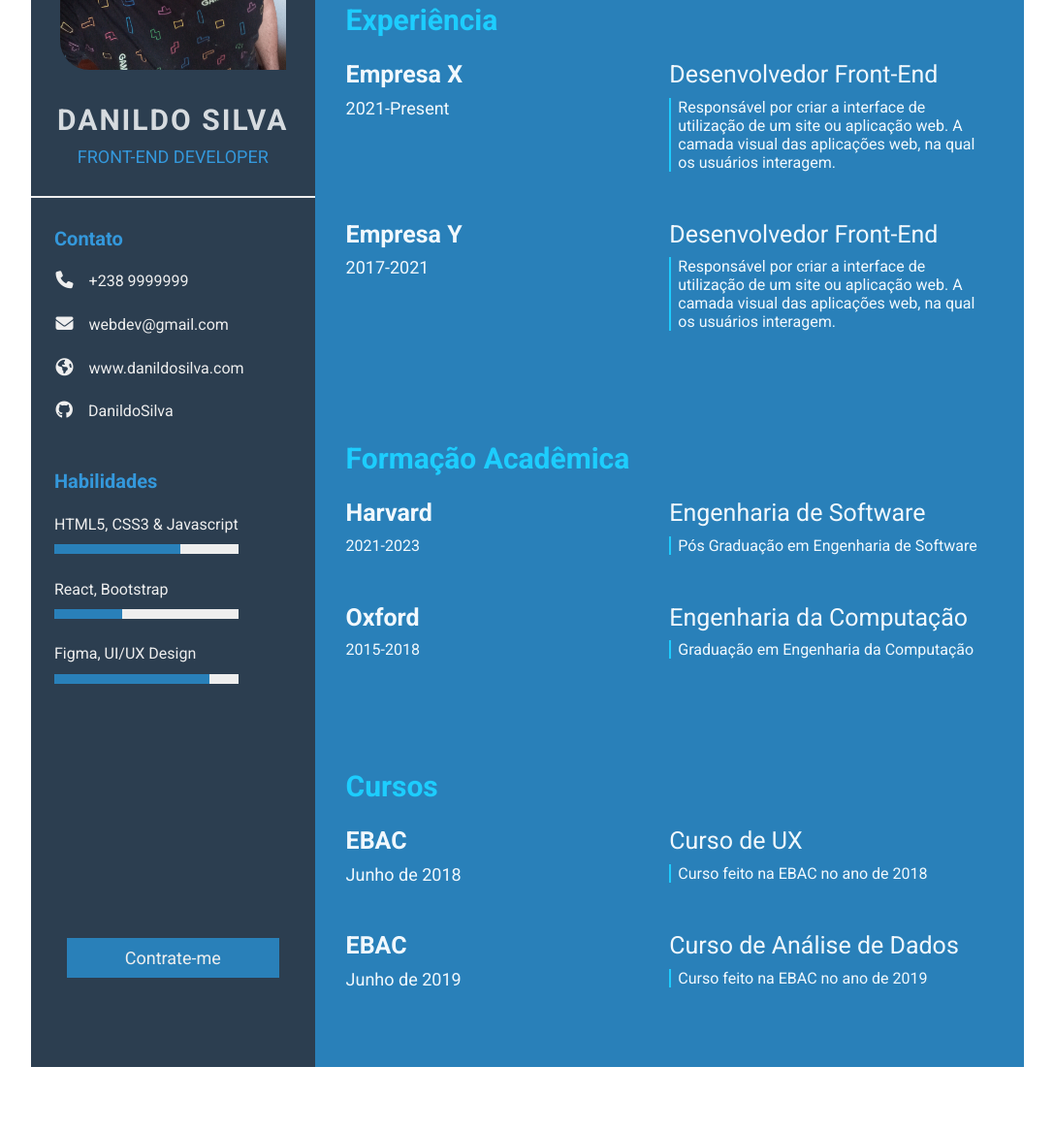
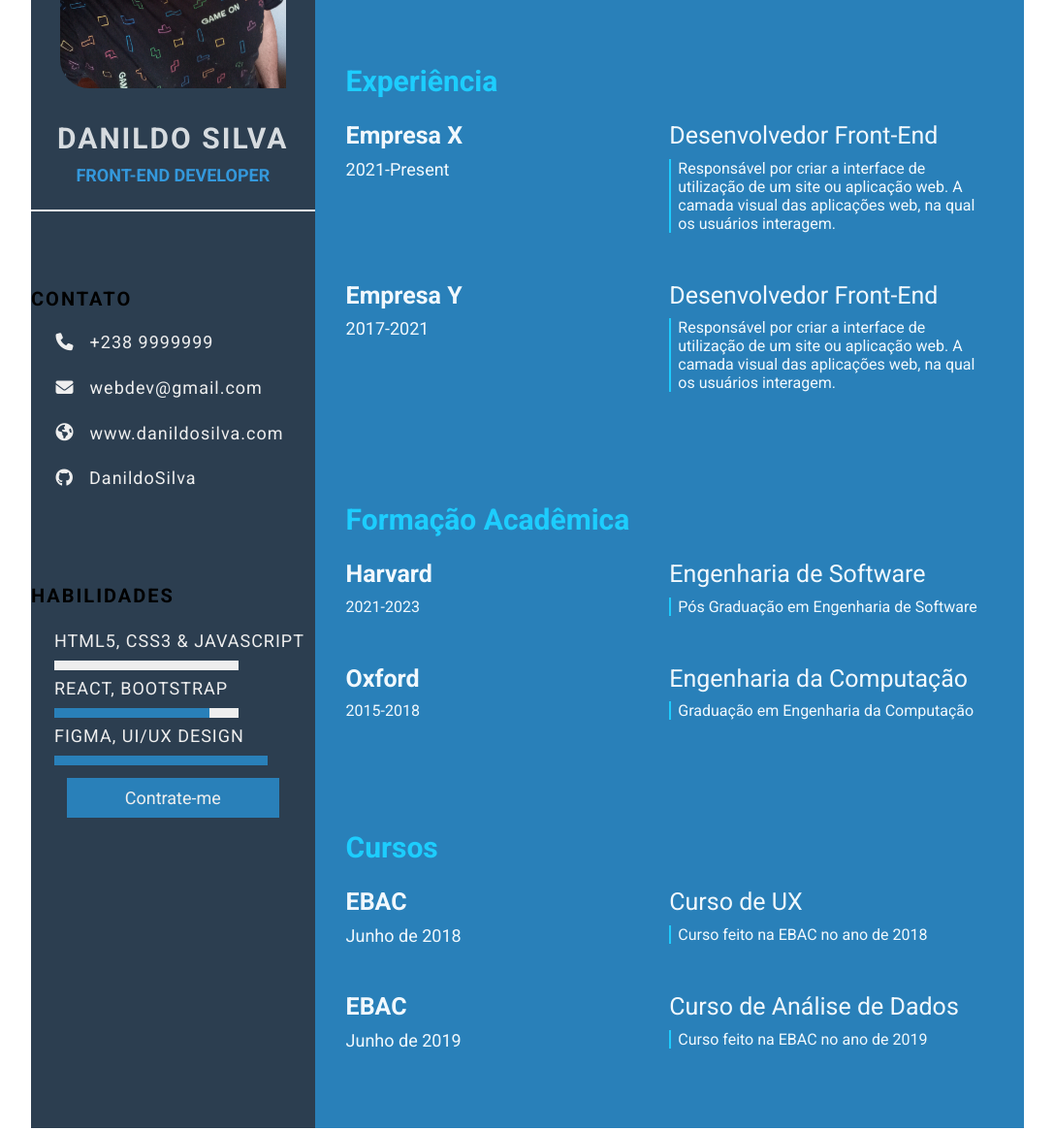
Before and after one commit to DanildoSilva/DevWeekDanildoSilva.github.io, a plain HTML site: page index.html in a window 1280 px wide. Shown: the part 300-1466 px from the top of the page at 97% size, without its empty margins (96-1183 px from the left). Before the commit the page ends 1432 px from the top, so only its background shows below. Drawn offline with Linux system fonts and the light colour scheme.

Commit message:
feature: css style

```diff
--- a/index.html
+++ b/index.html
@@ -5,10 +5,19 @@
         <meta http-equiv="X-UA-Compatible" content="IE=edge">
         <meta name="viewport" content="width=device-width, initial-scale=1.0">
         <title>Danildo Silva - Curriculo</title>
+
+        <link rel="preconnect" href="https://fonts.googleapis.com">
+        <link rel="preconnect" href="https://fonts.gstatic.com" crossorigin>
+        <link href="https://fonts.googleapis.com/css2?family=Roboto:ital,wght@0,100;0,300;0,400;0,700;1,100;1,300;1,400;1,700&display=swap" rel="stylesheet">
+
         <link rel="stylesheet" href="style.css">
+<<<<<<< Updated upstream
         <link rel="preconnect" href="https://fonts.googleapis.com">
         <link rel="preconnect" href="https://fonts.gstatic.com" crossorigin>
         <link href="https://fonts.googleapis.com/css2?family=Roboto:ital,wght@0,100;0,300;0,400;0,500;0,700;0,900;1,100;1,300;1,400;1,500;1,900&display=swap" rel="stylesheet">
+=======
+
+>>>>>>> Stashed changes
         <script src="https://kit.fontawesome.com/008e449ad5.js" crossorigin="anonymous"></script>
     </head>
     <body>
@@ -66,11 +75,11 @@
                 <div class="right-section-contents">
                     <!-- Seção "Sobre Mim" -->
                     <section class="about gap">
-                        <div class="right-title">Sobre Mim</div>
+                        <div class="right-title">Quem sou Eu?</div>
                         <p class="about-me-contents">
                             Olá meu nome é Danildo Silva.<br>
                             <br>Conheça um pouco sobre o meu trabalho
-                            <br>Quais são as minhas Competências?
+                            <br>E quais são as minhas Competências
                         </p>
                     </section>
                 </div>
--- a/style.css
+++ b/style.css
@@ -58,13 +58,18 @@
     font-size: 18px;
     text-transform: uppercase;
     text-align: center;
-    margin-bottom: 30px;
+    margin-bottom: 25px;
+    font-weight: 700;
 }
 
 /* Button Style*/
 .btn-style {
     text-align: center;
+<<<<<<< Updated upstream
     margin-top: 210px;
+=======
+    margin-top: 160px;
+>>>>>>> Stashed changes
 }
 
 .btn-style button {
@@ -84,12 +89,25 @@
     background-color: #1f628e;
   }
 
+<<<<<<< Updated upstream
 /* .contact-info { border-bottom: 2px solid #1B2631; } */
+=======
+>>>>>>> Stashed changes
 .left-title {
     color: #3498db;
     font-size: 20px;
     font-weight: 700;
     padding-left: 1.5rem;
+}
+
+.left-title {
+    font-size: 20px;
+    letter-spacing: 2px;
+    text-transform: uppercase;
+    font-weight: bold;
+    display: flex;
+    align-items: center;
+    padding-top: 3rem;
 }
 
 .contact-info ul {
@@ -103,7 +121,11 @@
 .contact-info ul li,
 .references ul li {
     padding: .4rem 0;
+    display: flex;
+    align-items: center;
     color: #eeeeee;
+    letter-spacing: 1px;
+    font-size: 18px;
 }
 
 .contact-info ul li i,
@@ -113,12 +135,26 @@
     color: #eeeeee;
 }
 
+.skills p {
+    padding-bottom: .5rem;
+}
+
 .skills ul {
-    padding: 1rem 0 2rem 1.5rem;
+    padding: 1rem 0 .3rem 1.5rem;
 }
+
+.skills ul li {
+    padding-bottom: .5rem;
+}
+
 .skills ul li p {
-    padding: .4rem 0;
     color: #eeeeee;
+    font-size: 18px;
+    letter-spacing: 1px;
+    display: flex;
+    align-items: center;
+    text-transform: uppercase;
+    padding-bottom: .3rem;
 }
 
 .right-section-contents,
@@ -126,6 +162,10 @@
 .education,
 .awards {
     padding: 2rem 2rem;
+}
+
+.left-title {
+    text-transform: uppercase;
 }
 
 .right-title {
@@ -141,6 +181,8 @@
 
 .about-me-contents {
     font-size: 18px;
+    letter-spacing: 1px;
+    line-height: 2rem;
     color: #eeeeee;
 }
 
@@ -194,6 +236,42 @@
     border-left: 2px solid #1dcdfe;
 }
 
+<<<<<<< Updated upstream
+=======
+/* Media queries */
+@media screen and (max-width:780px) {
+    .experience-contents,
+    .education-contents,
+    .awards-contents {
+        grid-template-columns: repeat(1, 1fr);
+    }
+}
+
+@media screen and (max-width:780px) {
+    .left-section {
+        grid-column: span 3;
+    }
+
+    .right-section {
+        grid-column: span 4;
+    }
+
+}
+
+@media screen and (max-width:1200px) {
+    .resume-contents {
+        grid-template-columns: repeat(1, 1fr);
+    }
+}
+
+@media screen and (max-width:390px) {
+    .resume-contents {
+        width: 100%;
+        margin: 0 auto;
+    }
+}
+
+>>>>>>> Stashed changes
 /*Barras de Progresso*/
 .skills ul li {
     margin-bottom: 20px;
@@ -205,7 +283,11 @@
 
 .container {
     height: 10px;
+<<<<<<< Updated upstream
     width: 190px;
+=======
+    width: 255px;
+>>>>>>> Stashed changes
     background-color: #eeeeee;
     position: relative;
 }
@@ -213,6 +295,7 @@
 .container .progress-bar1{
    position: absolute;
    height: 100%;
+<<<<<<< Updated upstream
    width: 130px;
    background-color: #2980b9;
 }
@@ -243,4 +326,22 @@
    height: 100%;
    width: 160px;
    background-color: #2980b9;
+=======
+   width: 200px;
+   background-color: #2980b9;
 }
+
+.container .progress-bar2{
+   position: absolute;
+   height: 100%;
+   width: 160px;
+   background-color: #2980b9;
+}
+
+.container .progress-bar3 {
+   position: absolute;
+   height: 100%;
+   width: 220px;
+   background-color: #2980b9;
+>>>>>>> Stashed changes
+}
```
